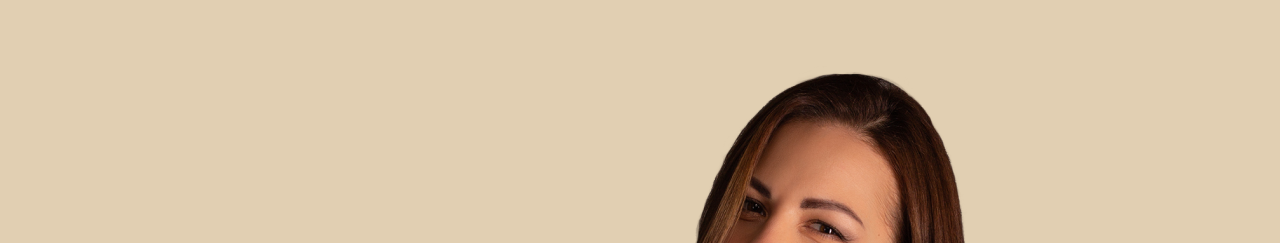
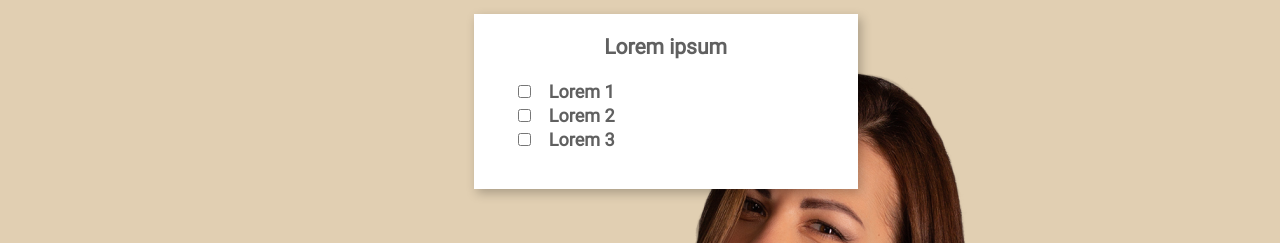
Before and after one commit to AndriiSymonenko/Stylist_site_modules, a website with bundled scripts: page src/index.html in a window 1280 px wide. Shown: the part 146-389 px from the top of the page. Built offline with nearby package versions, Linux system fonts and the light colour scheme; files whose address does not match are found by name; a web font is replaced by a local one.

Commit message:
add style for test popup

```diff
--- a/src/assets/css/style.css
+++ b/src/assets/css/style.css
@@ -875,6 +875,34 @@ input[type="radio"].visually-hidden {
   display: block;
 }
 
+.test-popup-window {
+  width: 30%;
+  position: fixed;
+  top: 20%;
+  left: 37%;
+  background-color: #ffffff;
+  width: 30%;
+  box-shadow: 3px 4px 10px rgba(0, 0, 0, 0.25);
+  text-align: center;
+  z-index: 50;
+}
+
+.test-popup-container {
+  text-align: left;
+}
+
+.test-popup-container h3 {
+  text-align: center;
+}
+
+.test-popup-window--list {
+  padding-bottom: 5%;
+}
+
+.test-popup-window--list__item input {
+  margin-right: 4%;
+}
+
 /* toggle-menu */
 .toggle-menu {
   display: none;
@@ -1432,7 +1460,7 @@ input[type="radio"].visually-hidden {
     margin-right: 0;
   }
 
-  .price-discount {}
+
 
   .services-price .button-request {
     margin-left: 7%;
--- a/src/js/modules/test.js
+++ b/src/js/modules/test.js
@@ -14,6 +14,7 @@ const testCreate = (stateTest) => {
 
         render() {
             const element = document.createElement('div');
+            element.classList.add('test-popup-container')
             element.innerHTML = `
             <h3>${(this.question)}</h3>
     <ul class="test-popup-window--list">
```
